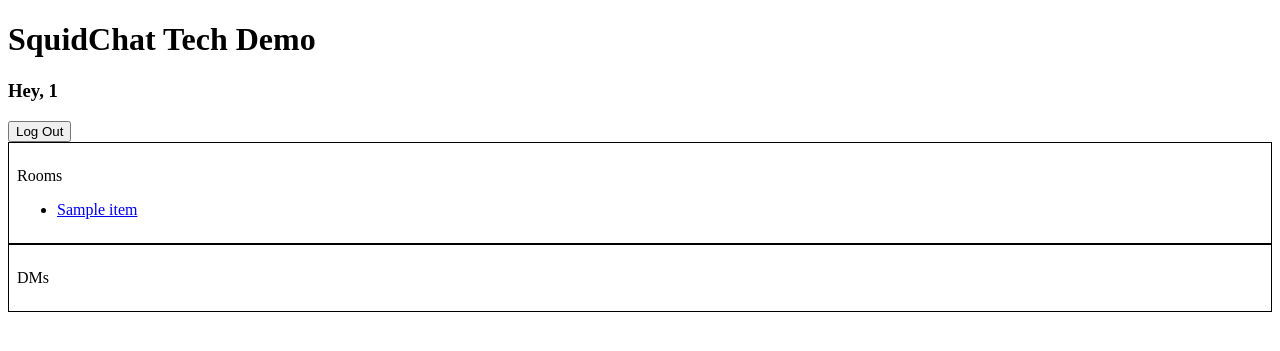
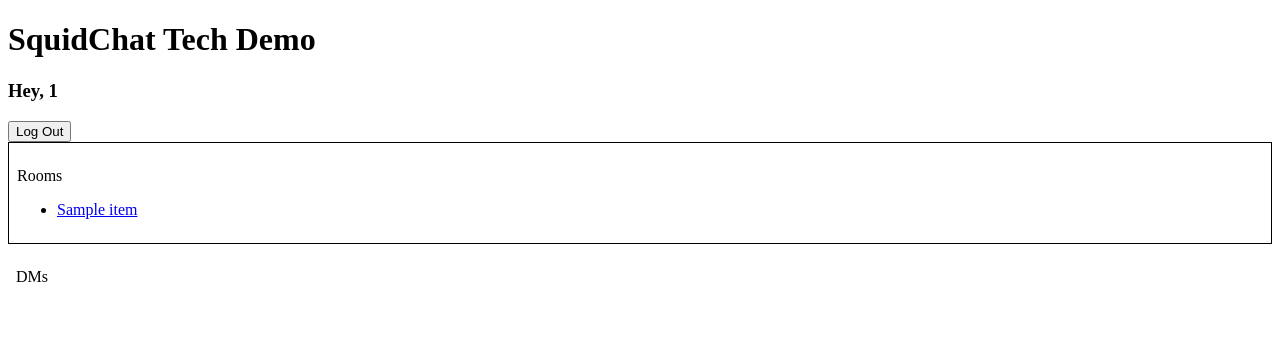
Before and after one commit to heisler98/flaskchat, a Flask app: page / in a window 1280 px wide. Shown: the top 351 px of the page. Run offline with Flask 2, Linux system fonts and the light colour scheme; a user stored in the database is signed in; a database or web service that is not in the repository returns one stand-in record (values such as "Sample title").

Commit message:
html border change

```diff
--- a/templates/index.html
+++ b/templates/index.html
@@ -20,7 +20,7 @@
         {% endfor %}
     </ul>
     </div>
-    <div style="border: black 1px solid; padding:.5rem;">
+    <div style="padding:.5rem;">
     <p>DMs</p>
     <ul>
         {% for user in users %}
--- a/templates/view_room.html
+++ b/templates/view_room.html
@@ -22,7 +22,7 @@
 </form>
 </div>
 
-<div id="messages" style="overflow-y: scroll; padding: .5rem; max-height: 70vh; border: black 3px double;">
+<div id="messages" style="overflow-y: scroll; padding: .5rem; max-height: 70vh; border: black 3px solid;">
     {% for message in messages %}
     <div style="display:flex; margin-bottom: .25rem;">
         <div class="avatar" style="margin-right: .25rem;">
```
